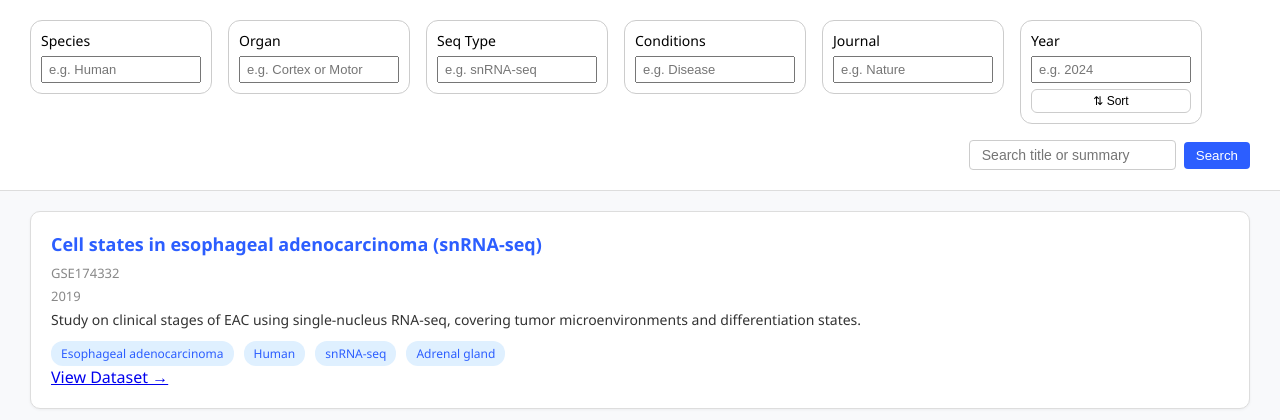
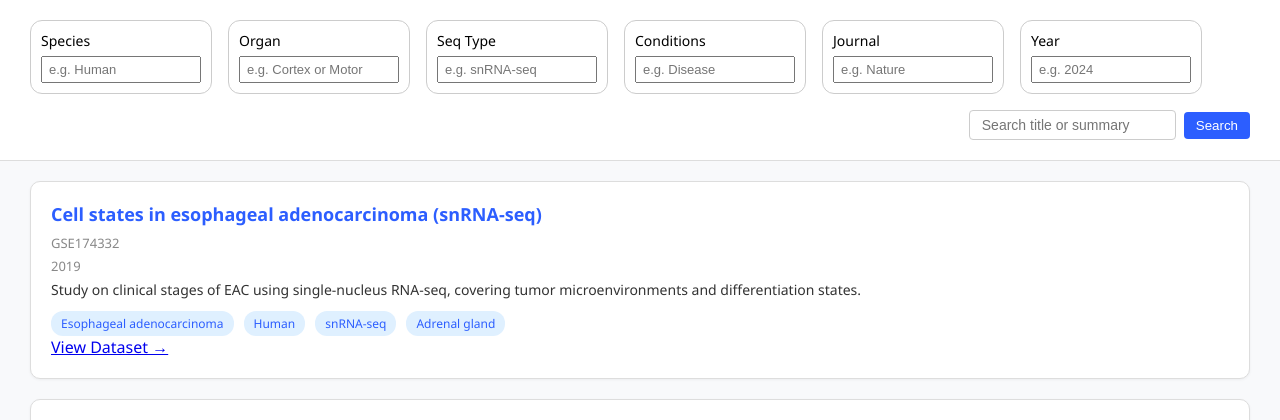
Before and after one commit to Temp0jd/NeuroView, a Flask app: page /studies in a window 1280 px wide. Shown: the part 67-487 px from the top of the page. Run offline with Flask 3, Linux system fonts and the light colour scheme.

Commit message:
del sort bubble

```diff
--- a/templates/studies.html
+++ b/templates/studies.html
@@ -162,7 +162,6 @@
     <div class="filter-tag">Conditions <input type="text" placeholder="e.g. Disease"></div>
     <div class="filter-tag">Journal <input type="text" placeholder="e.g. Nature"></div>
     <div class="filter-tag">Year <input type="text" placeholder="e.g. 2024">
-      <button id="sortYearBtn" onclick="toggleSortOrder()">⇅ Sort</button>
     </div>
     <div class="search-box">
       <input type="text" placeholder="Search title or summary">
```
